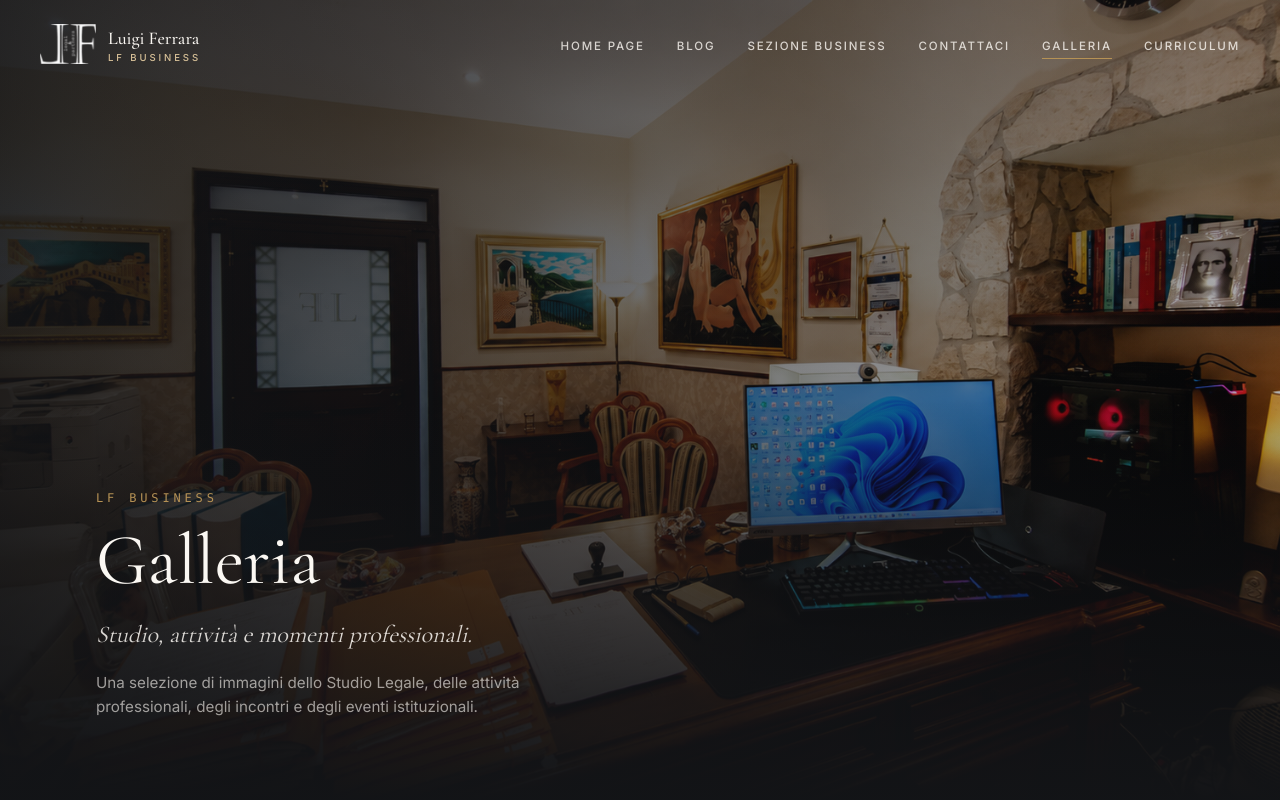
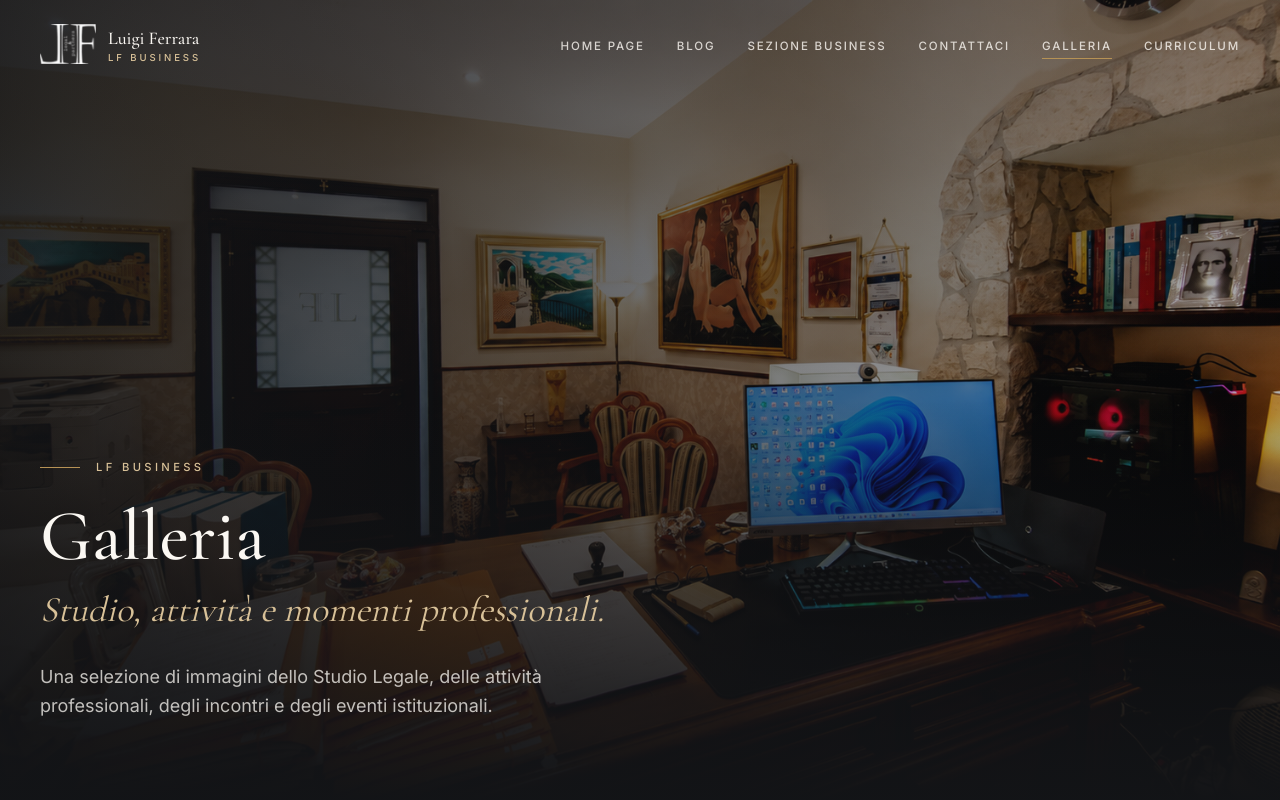
Before and after one commit to fonzorandy03/lf-business, a Next.js app: page /galleria in a window 1280 px wide. Shown: the top 800 px of the page. Built offline with nearby package versions, Linux system fonts and the light colour scheme.

Commit message:
Match gallery hero text styling

```diff
--- a/components/gallery/GalleryHero.tsx
+++ b/components/gallery/GalleryHero.tsx
@@ -38,20 +38,21 @@ export function GalleryHero() {
         />
       </div>
 
-      <div className="relative mx-auto w-full max-w-6xl px-5 sm:px-8">
-        <div className="max-w-2xl">
+      <div className="relative z-10 mx-auto w-full max-w-7xl px-6 sm:px-8 lg:px-10">
+        <div className="max-w-3xl">
           <p
             className={cn(
-              'font-mono text-xs uppercase tracking-[0.32em] text-gold transition-all duration-700',
+              'mb-6 flex items-center gap-4 text-[0.7rem] font-medium uppercase tracking-[0.3em] text-gold-soft transition-all duration-700',
               entered ? 'translate-y-0 opacity-100' : 'translate-y-4 opacity-0',
             )}
           >
+            <span className="h-px w-10 bg-gold" aria-hidden="true" />
             LF Business
           </p>
 
           <h1
             className={cn(
-              'mt-5 font-serif text-5xl leading-[0.95] text-ivory transition-all duration-[900ms] ease-out sm:text-7xl',
+              'font-serif text-5xl font-medium leading-[1.02] text-ivory transition-all duration-[900ms] ease-out sm:text-6xl lg:text-7xl',
               entered ? 'translate-y-0 opacity-100' : 'translate-y-6 opacity-0',
             )}
             style={{ transitionDelay: '120ms' }}
@@ -61,7 +62,7 @@ export function GalleryHero() {
 
           <p
             className={cn(
-              'mt-6 max-w-xl font-serif text-xl italic text-ivory/85 transition-all duration-[900ms] ease-out sm:text-2xl',
+              'mt-4 max-w-xl font-serif text-2xl italic text-gold-soft transition-all duration-[900ms] ease-out sm:text-3xl lg:text-4xl',
               entered ? 'translate-y-0 opacity-100' : 'translate-y-6 opacity-0',
             )}
             style={{ transitionDelay: '260ms' }}
@@ -71,7 +72,7 @@ export function GalleryHero() {
 
           <p
             className={cn(
-              'mt-5 max-w-lg text-[0.95rem] leading-relaxed text-ivory/60 transition-all duration-[900ms] ease-out',
+              'mt-8 max-w-xl text-base leading-relaxed text-ivory/75 transition-all duration-[900ms] ease-out sm:text-lg',
               entered ? 'translate-y-0 opacity-100' : 'translate-y-6 opacity-0',
             )}
             style={{ transitionDelay: '400ms' }}
```
